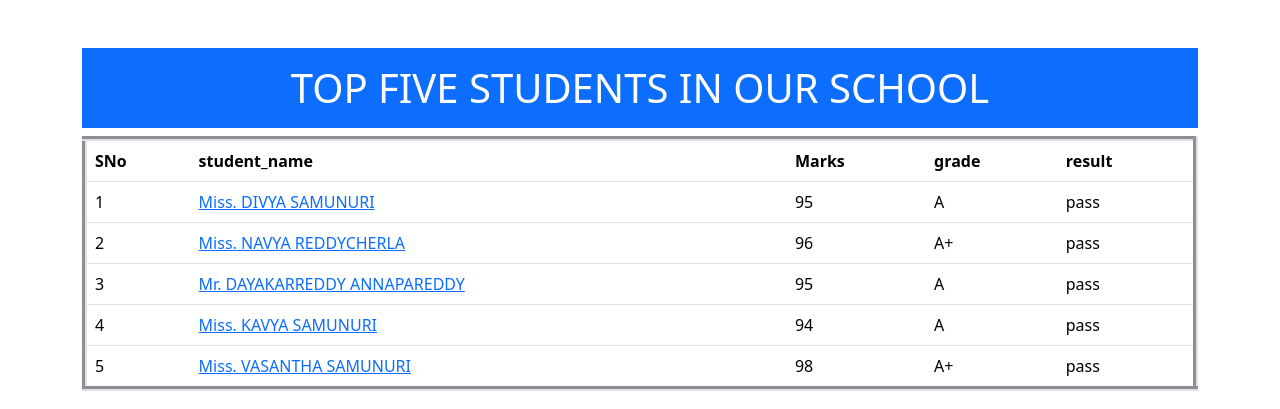
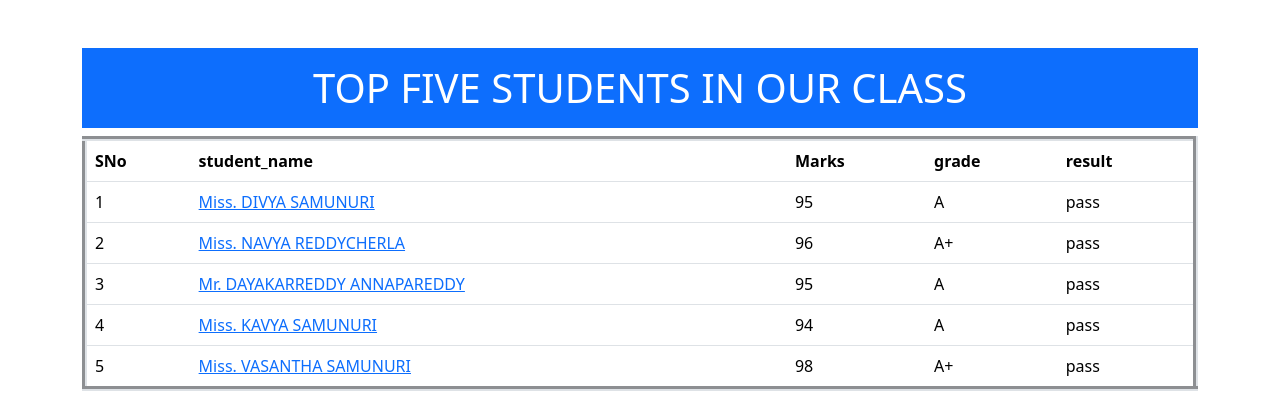
Before and after one commit to kavyasamunuri/Top-Students, a Django app: page / in a window 1280 px wide. Shown: the top 409 px of the page. Run offline with Django 4.2, Linux system fonts and the light colour scheme; data comes from the database, SQL or seed files in the repository.

Commit message:
first commit

```diff
--- /dev/null
+++ b/requirements.txt
@@ -0,0 +1,6 @@
+asgiref==3.8.1
+Django==4.2.11
+pillow==10.3.0
+sqlparse==0.5.0
+typing_extensions==4.11.0
+tzdata==2024.1
--- a/templates/home.html
+++ b/templates/home.html
@@ -9,7 +9,7 @@
 </head>
 <body>
     <div class="container mt-5">
-         <h1 class="text-center bg-primary text-white p-3">TOP FIVE STUDENTS IN OUR SCHOOL</h1>
+         <h1 class="text-center bg-primary text-white p-3">TOP FIVE STUDENTS IN OUR CLASS</h1>
     </div>
 
     <div class="container ">
```
